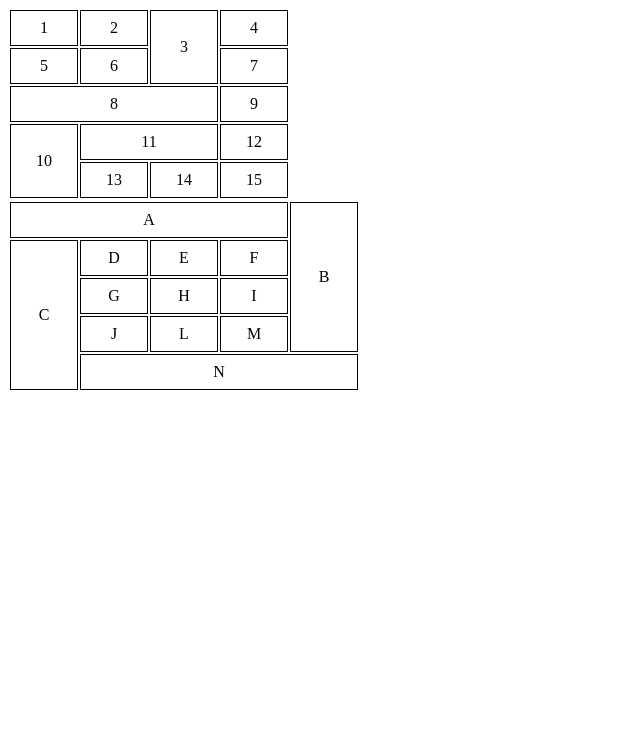
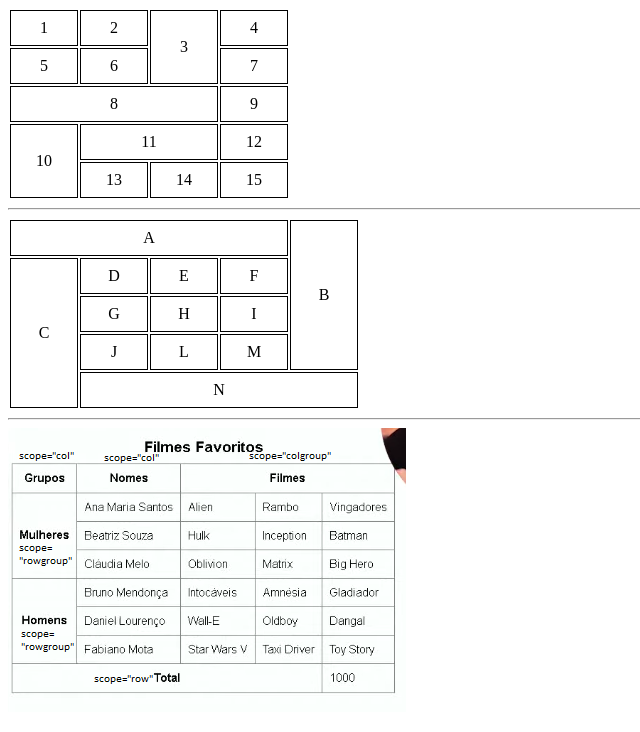
Before and after one commit to NaaComTil/Estudos, a plain HTML site: page HTML/Modulo-3/desafios.html in a window 1280 px wide. Shown: the whole page, without its empty margins (0-640 px from the left). Drawn offline with Linux system fonts and the light colour scheme.

Commit message:
added screenshot

```diff
--- a/HTML/Modulo-3/desafios.html
+++ b/HTML/Modulo-3/desafios.html
@@ -44,6 +44,7 @@
             <td>15</td>
         </tr>
     </table>
+    <hr>
     <!--Segundo desafio!-->
     <table>
         <tr>
@@ -70,5 +71,7 @@
             <td colspan="4">N</td>
         </tr>
     </table>
+    <hr>
+    <img src="Screenshot_1.png" alt="Screenshot">
 </body>
 </html>
```
Also changed, not shown: HTML/Modulo-3/Screenshot_1.png (added).
